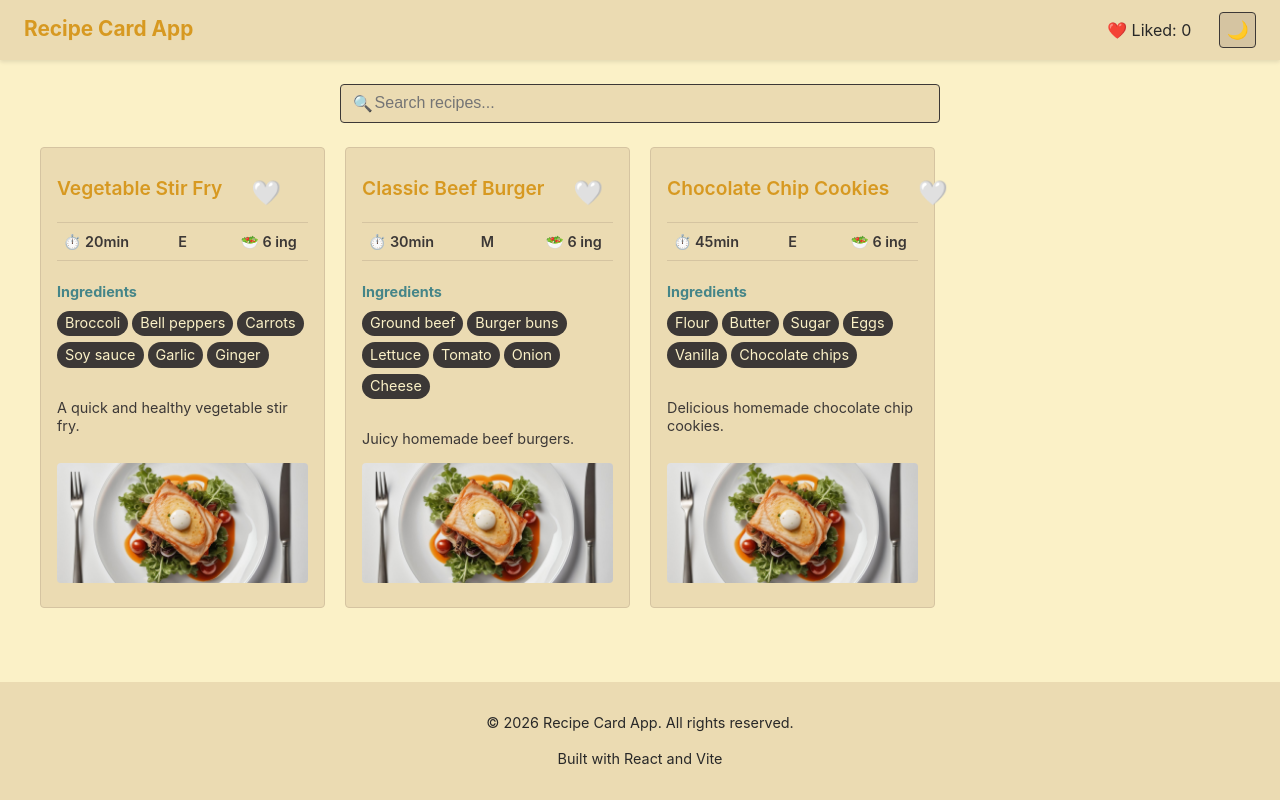
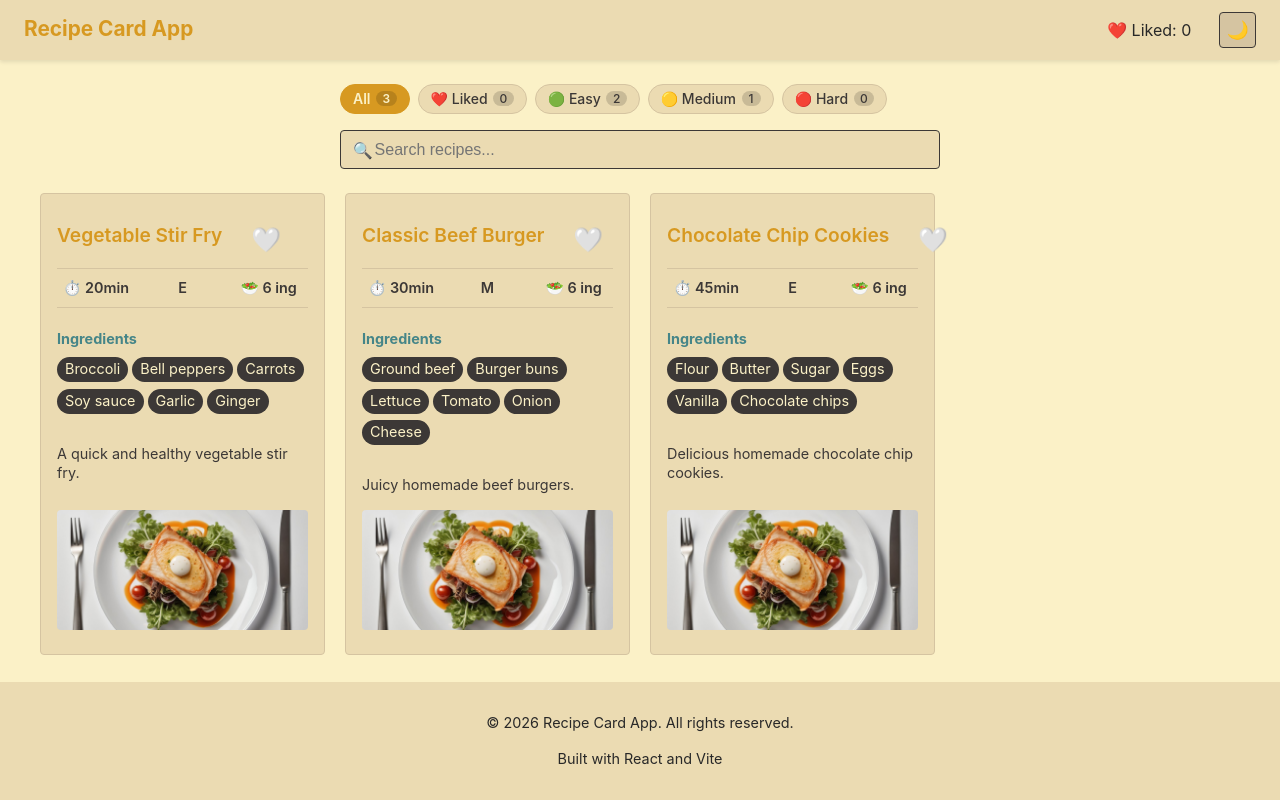
Before and after one commit to PickNicko13/recipe-card-app, a React (Vite) app: page / in a window 1280 px wide. Built offline with nearby package versions, Linux system fonts and the light colour scheme.

Commit message:
Added filter bar

```diff
--- a/src/App.css
+++ b/src/App.css
@@ -304,6 +304,66 @@ body {
   flex-shrink: 0;
 }
 
+/* Filter Bar */
+.filter-bar {
+  display: flex;
+  flex-wrap: wrap;
+  gap: 0.5rem;
+  margin-bottom: 1rem;
+  width: 100%;
+  max-width: 37.5rem;
+}
+
+.filter-btn {
+  display: flex;
+  align-items: center;
+  gap: 0.35rem;
+  padding: 0.35rem 0.75rem;
+  border: 0.0625rem solid var(--bg2);
+  border-radius: 9rem;
+  background-color: var(--bg1);
+  color: var(--fg1);
+  cursor: pointer;
+  font-size: 0.875rem;
+  transition: all 0.2s ease;
+}
+
+.filter-btn:hover {
+  background-color: var(--bg2);
+  color: var(--fg0);
+}
+
+.filter-btn--active {
+  background-color: var(--yellow);
+  color: var(--bg0);
+  border-color: var(--yellow);
+  font-weight: 600;
+}
+
+.filter-count {
+  background-color: rgba(0,0,0,0.15);
+  border-radius: 9rem;
+  padding: 0 0.4rem;
+  font-size: 0.75rem;
+  min-width: 1.2rem;
+  text-align: center;
+}
+
+/* Empty State */
+.empty-state {
+  grid-column: 1 / -1;
+  text-align: center;
+  padding: 2.5rem 1rem;
+  color: var(--gray);
+  font-size: 1rem;
+  line-height: 1.6;
+}
+
+/* Liked card highlight */
+.recipe-card.liked {
+  border-color: var(--red);
+}
+
 /* Footer */
 .footer {
   background-color: var(--bg1);
--- a/src/App.tsx
+++ b/src/App.tsx
@@ -1,5 +1,6 @@
 import { useState } from 'react';
 import type { Recipe } from './types/recipe';
+import type { FilterMode } from './components/FilterBar';
 import { ThemeProvider } from './contexts/ThemeContext';
 import Header from './components/Header';
 import Footer from './components/Footer';
@@ -41,6 +42,7 @@ function App() {
 
   const [recipes, setRecipes] = useState<Recipe[]>(sampleRecipes);
   const [searchQuery, setSearchQuery] = useState('');
+  const [filterMode, setFilterMode] = useState<FilterMode>('all');
 
   const handleSearch = (query: string) => {
     setSearchQuery(query);
@@ -54,22 +56,48 @@ function App() {
     );
   };
 
-  const filteredRecipes = recipes.filter(recipe => {
-    if (!searchQuery.trim()) return true;
-    const q = searchQuery.toLowerCase();
+  const applyFilter = (recipe: Recipe, mode: FilterMode): boolean => {
+    if (mode === 'liked') return !!recipe.isLiked;
+    if (mode === 'easy' || mode === 'medium' || mode === 'hard') return recipe.difficulty === mode;
+    return true; // 'all'
+  };
+
+  const applySearch = (recipe: Recipe, q: string): boolean => {
+    if (!q.trim()) return true;
+    const lq = q.toLowerCase();
     return (
-      recipe.name.toLowerCase().includes(q) ||
-      recipe.ingredients.some(ingredient => ingredient.toLowerCase().includes(q))
+      recipe.name.toLowerCase().includes(lq) ||
+      recipe.ingredients.some(ing => ing.toLowerCase().includes(lq))
     );
-  });
+  };
+
+  const filteredRecipes = recipes.filter(
+    recipe => applyFilter(recipe, filterMode) && applySearch(recipe, searchQuery)
+  );
 
   const likedCount = recipes.filter(recipe => recipe.isLiked).length;
+
+  const filterCounts: Record<FilterMode, number> = {
+    all:    recipes.filter(r => applySearch(r, searchQuery)).length,
+    liked:  recipes.filter(r => r.isLiked && applySearch(r, searchQuery)).length,
+    easy:   recipes.filter(r => r.difficulty === 'easy' && applySearch(r, searchQuery)).length,
+    medium: recipes.filter(r => r.difficulty === 'medium' && applySearch(r, searchQuery)).length,
+    hard:   recipes.filter(r => r.difficulty === 'hard' && applySearch(r, searchQuery)).length,
+  };
 
   return (
     <ThemeProvider>
       <div className="app">
         <Header likedCount={likedCount} />
-        <MainContent recipes={filteredRecipes} query={searchQuery} onSearch={handleSearch} onToggleLike={handleToggleLike} />
+        <MainContent
+          recipes={filteredRecipes}
+          query={searchQuery}
+          filterMode={filterMode}
+          filterCounts={filterCounts}
+          onSearch={handleSearch}
+          onToggleLike={handleToggleLike}
+          onFilterChange={setFilterMode}
+        />
         <Footer />
       </div>
     </ThemeProvider>
--- /dev/null
+++ b/src/components/FilterBar.tsx
@@ -0,0 +1,36 @@
+import React from 'react';
+
+export type FilterMode = 'all' | 'liked' | 'easy' | 'medium' | 'hard';
+
+interface FilterBarProps {
+  activeFilter: FilterMode;
+  onFilterChange: (mode: FilterMode) => void;
+  counts: Record<FilterMode, number>;
+}
+
+const FILTERS: { mode: FilterMode; label: string }[] = [
+  { mode: 'all',    label: 'All' },
+  { mode: 'liked',  label: '❤️ Liked' },
+  { mode: 'easy',   label: '🟢 Easy' },
+  { mode: 'medium', label: '🟡 Medium' },
+  { mode: 'hard',   label: '🔴 Hard' },
+];
+
+const FilterBar: React.FC<FilterBarProps> = ({ activeFilter, onFilterChange, counts }) => {
+  return (
+    <div className="filter-bar">
+      {FILTERS.map(({ mode, label }) => (
+        <button
+          key={mode}
+          className={`filter-btn${activeFilter === mode ? ' filter-btn--active' : ''}`}
+          onClick={() => onFilterChange(mode)}
+        >
+          {label}
+          <span className="filter-count">{counts[mode]}</span>
+        </button>
+      ))}
+    </div>
+  );
+};
+
+export default FilterBar;
--- a/src/components/MainContent.tsx
+++ b/src/components/MainContent.tsx
@@ -2,18 +2,24 @@ import React from 'react';
 import type { Recipe } from '../types/recipe';
 import RecipeList from './RecipeList';
 import SearchBar from './SearchBar';
+import FilterBar from './FilterBar';
+import type { FilterMode } from './FilterBar';
 
 interface MainContentProps {
   recipes: Recipe[];
   query: string;
+  filterMode: FilterMode;
+  filterCounts: Record<FilterMode, number>;
   onSearch: (query: string) => void;
   onToggleLike: (id: string) => void;
+  onFilterChange: (mode: FilterMode) => void;
 }
 
-const MainContent: React.FC<MainContentProps> = ({ recipes, query, onSearch, onToggleLike }) => {
+const MainContent: React.FC<MainContentProps> = ({ recipes, query, filterMode, filterCounts, onSearch, onToggleLike, onFilterChange }) => {
   return (
     <main className="main-content">
       <>
+        <FilterBar activeFilter={filterMode} onFilterChange={onFilterChange} counts={filterCounts} />
         <SearchBar query={query} onSearch={onSearch} />
         <RecipeList recipes={recipes} onToggleLike={onToggleLike} />
       </>
--- a/src/components/RecipeList.tsx
+++ b/src/components/RecipeList.tsx
@@ -10,6 +10,12 @@ interface RecipeListProps {
 const RecipeList: React.FC<RecipeListProps> = ({ recipes, onToggleLike }) => {
   return (
     <div className="recipe-list">
+      {recipes.length === 0 && (
+        <div className="empty-state">
+          <p>🍽️ No recipes match this filter.</p>
+          <p>Try a different category or clear your search.</p>
+        </div>
+      )}
       {recipes.map(recipe => (
         <RecipeCard key={recipe.id} recipe={recipe} onToggleLike={onToggleLike} />
       ))}
```
